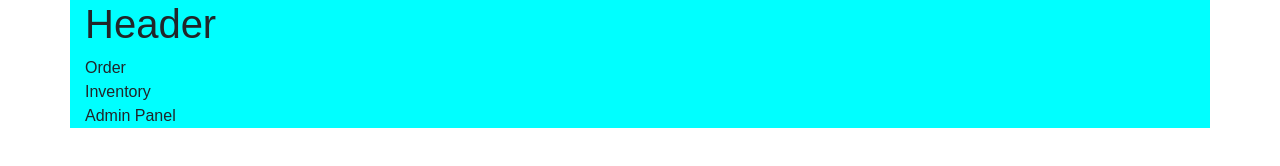
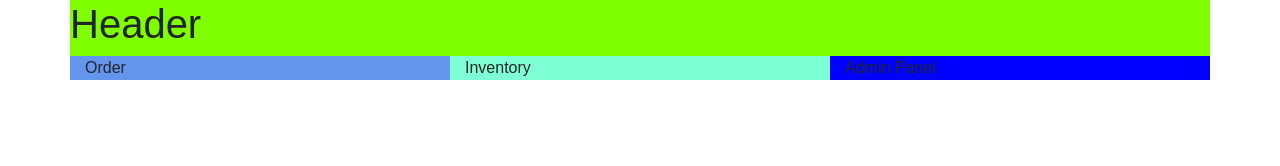
Before and after one commit to MichalHondowicz/react-redux-sandbox, a React app: page / in a window 1280 px wide. Built offline with nearby package versions, Linux system fonts and the light colour scheme.

Commit message:
Basic app layout introduced

```diff
--- a/src/components/AdminPanel.js
+++ b/src/components/AdminPanel.js
@@ -4,7 +4,7 @@ class AdminPanel extends React.Component {
 
     render() {
         return (
-            <div>
+            <div className='adminPanel col-md-4'>
                 Admin Panel
             </div>
         )
--- a/src/components/App.js
+++ b/src/components/App.js
@@ -11,9 +11,11 @@ class App extends React.Component {
         return (
             <div className='app container'>
                 <Header/>
-                <Order/>
-                <Inventory/>
-                <AdminPanel/>
+                <div className='row'>
+                    <Order/>
+                    <Inventory/>
+                    <AdminPanel/>
+                </div>
             </div>
         )
     }
--- a/src/components/Header.js
+++ b/src/components/Header.js
@@ -4,7 +4,7 @@ class Header extends React.Component {
 
     render() {
         return (
-            <div>
+            <div className='row header'>
                 <h1>
                     Header
                 </h1>
--- a/src/components/Inventory.js
+++ b/src/components/Inventory.js
@@ -4,7 +4,7 @@ class Inventory extends React.Component {
 
     render() {
         return (
-            <div>
+            <div className='inventory col-md-4'>
                 Inventory
             </div>
         )
--- a/src/components/Order.js
+++ b/src/components/Order.js
@@ -4,7 +4,7 @@ class Order extends React.Component {
 
     render() {
         return (
-            <div>
+            <div className='order col-md-4'>
                 Order
             </div>
         )
--- a/src/index.css
+++ b/src/index.css
@@ -9,7 +9,7 @@ body {
 }
 
 .header {
-    background-color: chocolate;
+    background-color: chartreuse;
 }
 
 .adminPanel {
```
